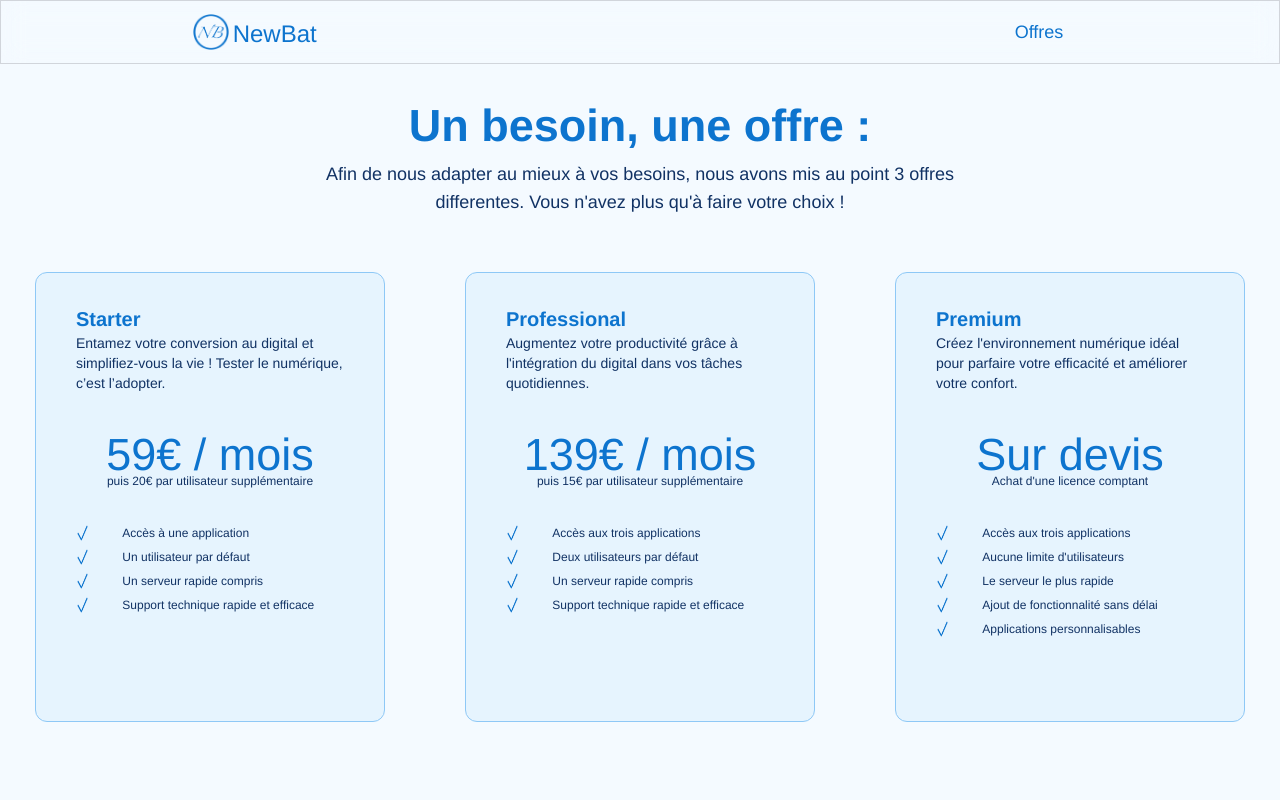
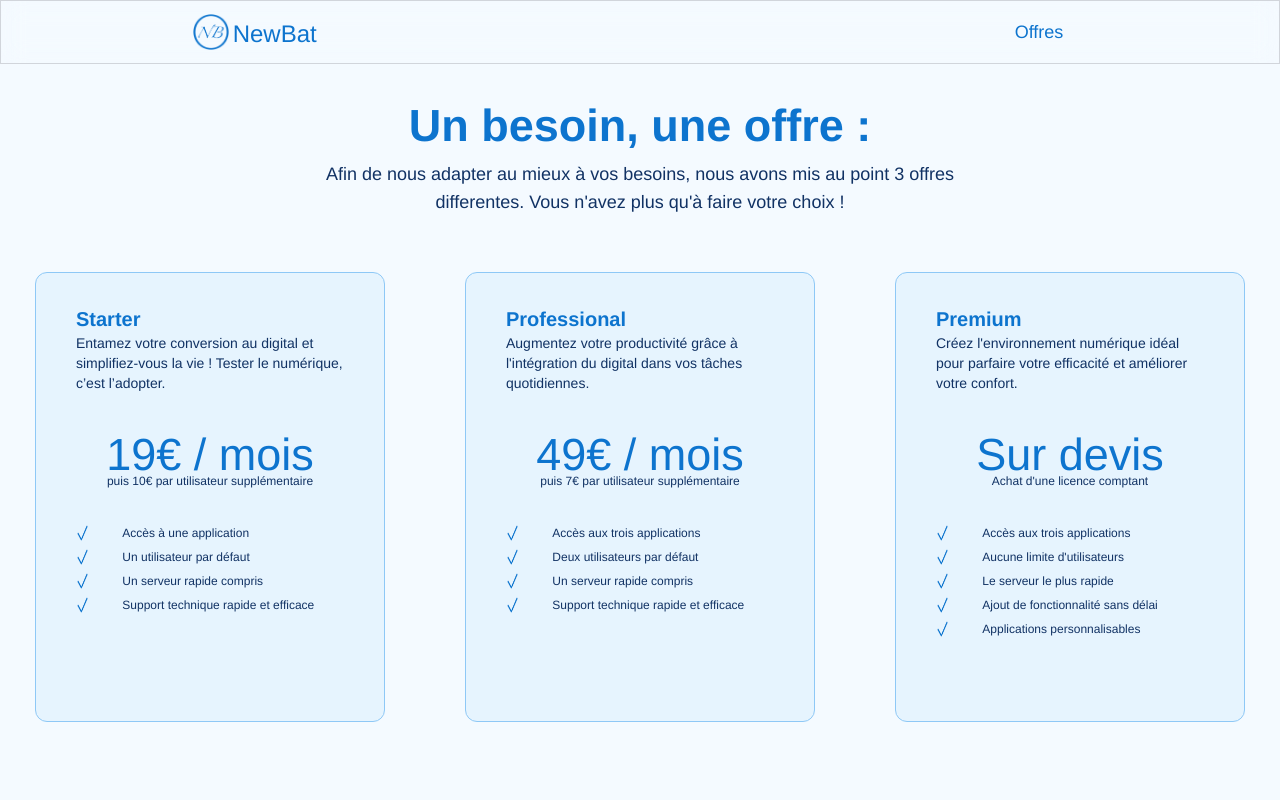
Before and after one commit to Youvataque/NewBat_Website, a React (Vite) app: page /pricing in a window 1280 px wide. Shown: the top 800 px of the page. Built offline with nearby package versions, Linux system fonts and the light colour scheme.

Commit message:
mise à jour prix (push en retard ...)

```diff
--- a/src/Views/Pricing.tsx
+++ b/src/Views/Pricing.tsx
@@ -17,13 +17,13 @@ const Pricing:React.FC = () => {
             "Créez l'environnement numérique idéal pour parfaire votre efficacité et améliorer votre confort."
         ],
         prices : [
-            "59€ / mois",
-            "139€ / mois",
+            "19€ / mois",
+            "49€ / mois",
             "Sur devis"
         ],
         sousPrices : [
-            "puis 20€ par utilisateur supplémentaire",
-            "puis 15€ par utilisateur supplémentaire",
+            "puis 10€ par utilisateur supplémentaire",
+            "puis 7€ par utilisateur supplémentaire",
             "Achat d'une licence comptant"
         ],
         checks : [
```
